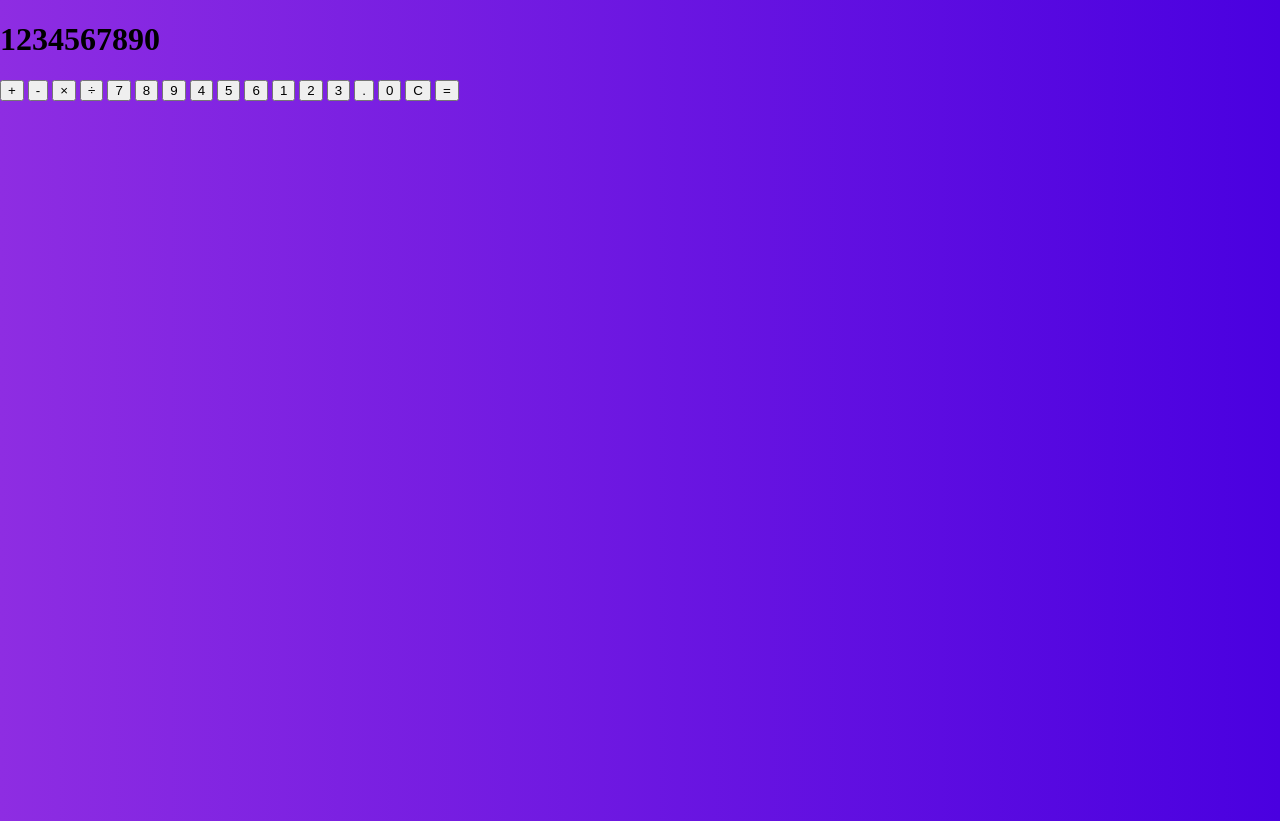
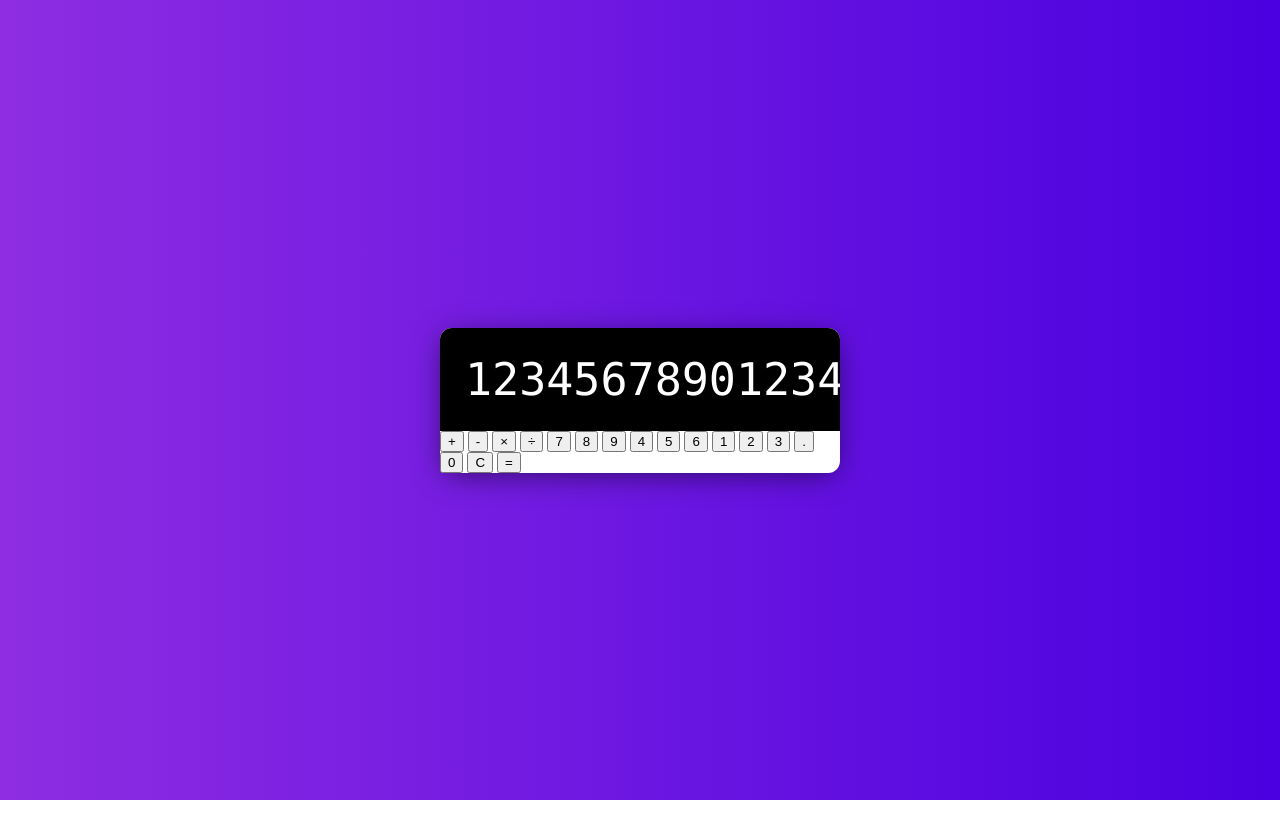
Before and after one commit to BassMasterTT/calculator, a plain HTML site: page index.html in a window 1280 px wide. After the commit the page ends 800 px from the top, so only its background shows below. Drawn offline with Linux system fonts and the light colour scheme.

Commit message:
calculator display and scrollbar

```diff
--- a/index.html
+++ b/index.html
@@ -12,7 +12,7 @@
     <div class="calculator">
         <!-- Display -->
         <div class="calculator-display">
-            <h1>1234567890</h1>
+            <h1>12345678901234567</h1>
         </div>
         <!-- Buttons -->
         <div class="calculator-buttons">
--- a/style.css
+++ b/style.css
@@ -1,4 +1,3 @@
-
 html {
   box-sizing: border-box;
 }
@@ -6,5 +5,56 @@ html {
 body {
   margin: 0;
   min-height: 100vh;
+  display: flex;
+  justify-content: center;
+  align-items: center;
   background: linear-gradient(to right, #8e2de2, #4a00e0);
 }
+
+.calculator {
+  background: white;
+  width: 400px;
+  border-radius: 12px;
+  box-shadow: 0 5px 30px -5px rgba(0, 0, 0, 0.6);
+}
+
+.calculator-display {
+  background: black;
+  color: white;
+  margin: 0;
+  display: flex;
+  align-items: center;
+  justify-content: flex-end;
+  border-top-left-radius: 12px;
+  border-top-right-radius: 12px;
+}
+
+.calculator-display h1 {
+  margin: 0;
+  padding: 25px;
+  font-size: 45px;
+  font-family: "Lucida Console", sans-serif;
+  font-weight: 100;
+  overflow-x: auto;
+}
+
+/* Custom Scrollbar */
+/* width */
+::-webkit-scrollbar {
+  width: 10px;
+}
+
+/* Track */
+::-webkit-scrollbar-track {
+  background: #f1f1f1;
+}
+
+/* Handle */
+::-webkit-scrollbar-thumb {
+  background: #888;
+}
+
+/* Handle on hover */
+::-webkit-scrollbar-thumb:hover {
+  background: #555;
+}
```
